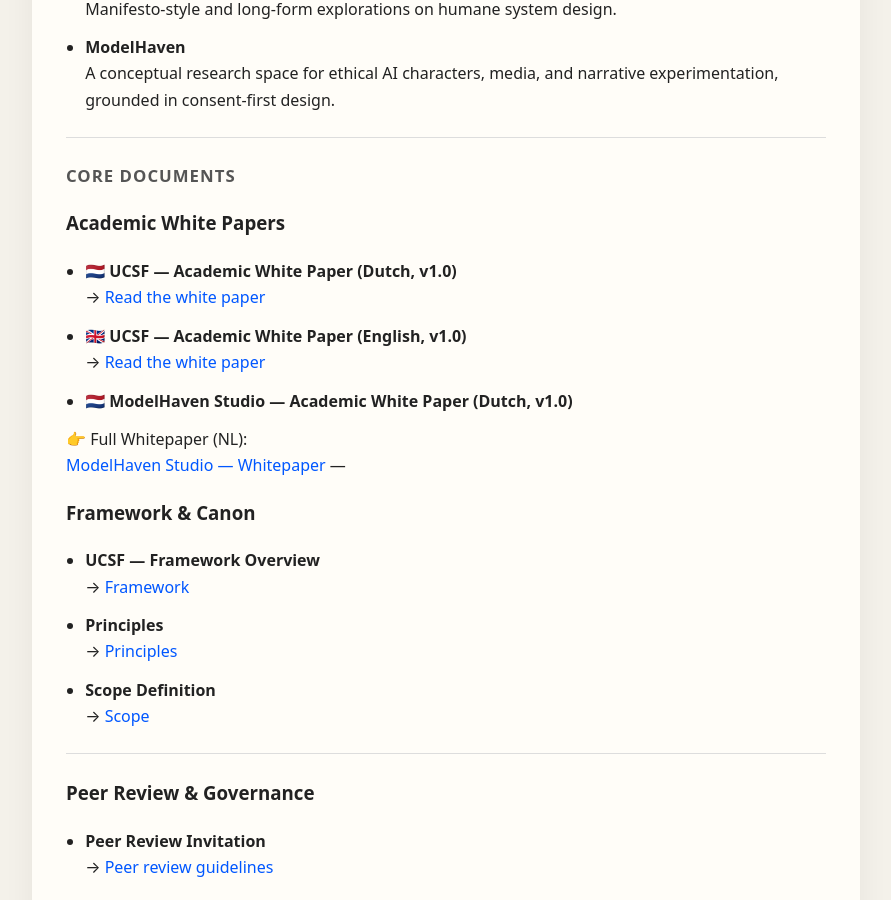
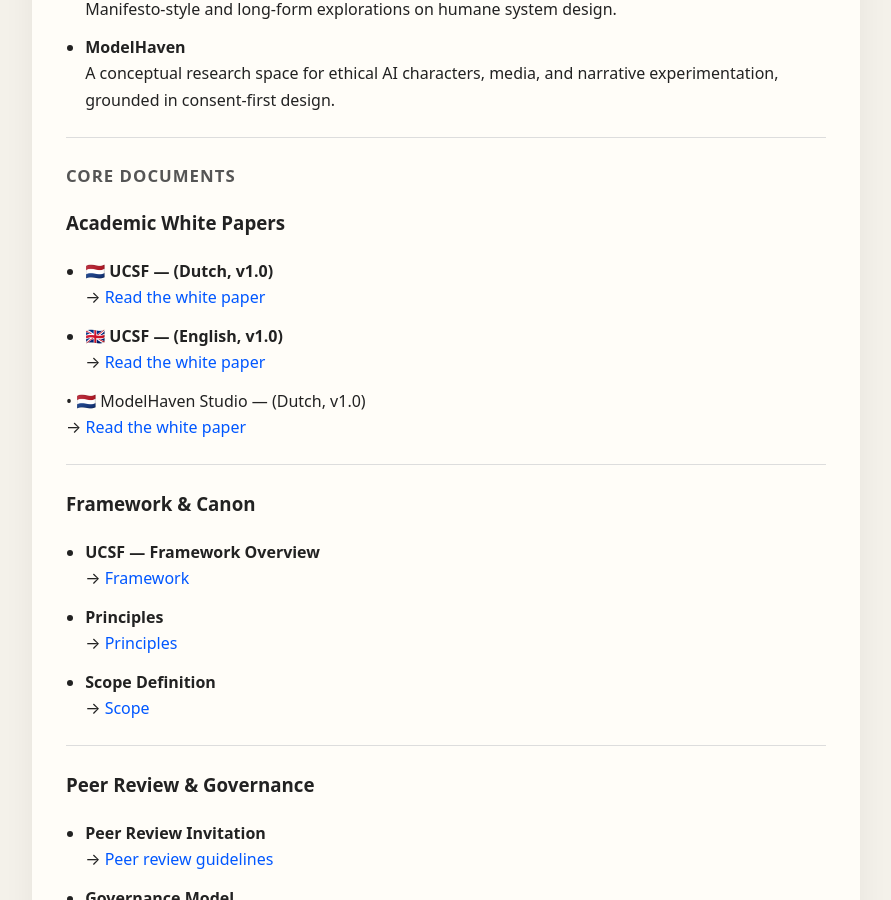
Before and after one commit to MartijnBruzzese/ModelHaven-Studio, a Jekyll site: the page built from index.md, in a window 1280 px wide and 900 px high, scrolled down 628 px. Shown: the whole window, without its empty margins (194-1085 px from the left). Built offline with Jekyll 4.4.1, drawn with Linux system fonts in a browser that asks for light colours.

Commit message:
Update index.md

```diff
--- a/index.md
+++ b/index.md
@@ -34,16 +34,15 @@
 
 ### Academic White Papers
 
-- 🇳🇱 **UCSF — Academic White Paper (Dutch, v1.0)**
+- 🇳🇱 **UCSF — (Dutch, v1.0)**
   → [Read the white paper](WHITE_PAPERS/NL/UCSF_WHITE_PAPER_NL_v1.0.html)
 
-- 🇬🇧 **UCSF — Academic White Paper (English, v1.0)**
+- 🇬🇧 **UCSF — (English, v1.0)**
   → [Read the white paper](WHITE_PAPERS/EN/UCSF_WHITE_PAPER_EN_v1.0.html)
 
-- 🇳🇱 **ModelHaven Studio — Academic White Paper (Dutch, v1.0)**
+• 🇳🇱 ModelHaven Studio — (Dutch, v1.0)
+→ [Read the white paper](WHITE_PAPERS/NL/MODELHAVEN_STUDIO_WHITE_PAPER_NL_v1.0.md)
 
-👉 Full Whitepaper (NL):
-[ModelHaven Studio — Whitepaper](WHITE_PAPERS/NL/MODELHAVEN_STUDIO_WHITE_PAPER_NL_v1.0.md)
 ---
 
 ### Framework & Canon
```
